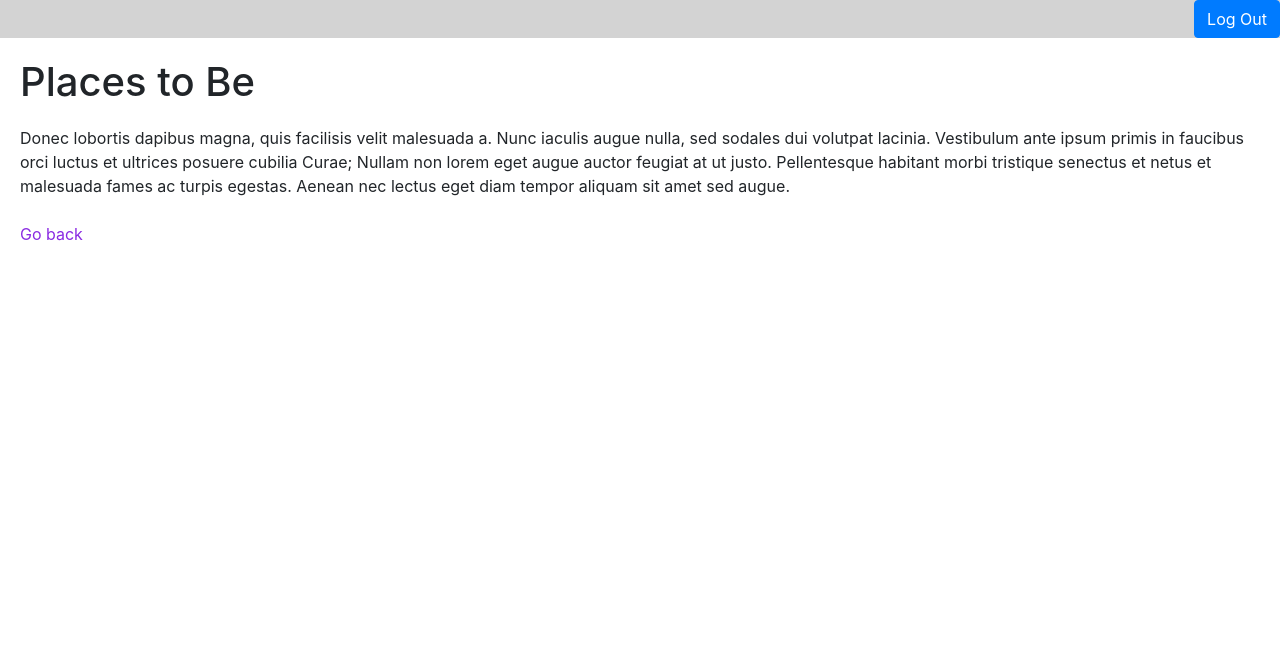
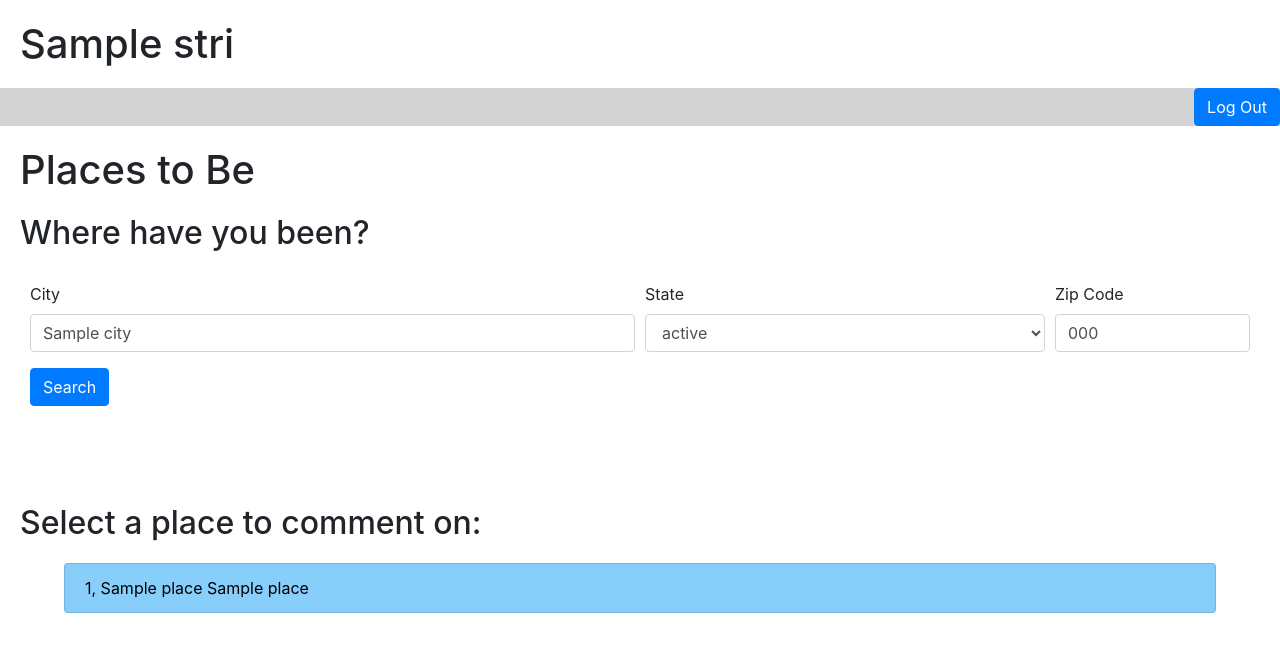
Before and after one commit to nanhrvd/project1, a Flask app: template templates/index.html in a window 1280 px wide. Shown: the top 652 px of the page. Run offline with Flask 2, Linux system fonts and the light colour scheme; the template is opened without the code that fills it: most values are stand-ins (such as "Sample title", 1, 10 or a date in 2020); some libraries are stand-ins or nearby versions.

Commit message:
places inputted, places searchable, cach previous search results and queries

```diff
--- a/application.py
+++ b/application.py
@@ -23,10 +23,92 @@ db = scoped_session(sessionmaker(bind=engine))
 
 @app.route("/")
 def index():
-    # initialize user id
-    if(not 'user_id' in session):
-        session['user_id'] = 0;
-    return render_template('index.html', user_id=session['user_id']);
+    # initialize global varaiables
+    if 'user_id' not in session:
+        session['user_id'] = 0
+    if 'results' not in session:
+        session['results'] = ['']
+    if 'index' not in session:
+        session['index'] = 0
+    if 'query' not in session:
+        session['query'] = ('', '', '')
+    # stri = "no sql"
+
+    # get input data
+    city = request.args.get('city', '')
+    state = request.args.get('state', '')
+    zipreal = request.args.get('zipcode', -1)
+    if zipreal == '':
+        zipcode = int(-1)
+    else:
+        zipcode = int(zipreal)
+
+    # if no input, use last recorded query
+    if (city, state, zipcode) == ('', '', -1):
+        old_query = session['query']
+        city = old_query[0]
+        state = old_query[1]
+        if old_query[2] != '':
+            zipcode = old_query[2]
+
+    # if current query is different from last query and not empty
+    # update query and get new results
+    elif (city, state, zipreal) != session['query']:
+        session['query'] = (city, state, zipreal)
+        sql0 = "SELECT city, state, zipcode, population, lat, long FROM places "
+        # query the zipcode (can't wildcard zipcode b.c it is an integer primary key)
+        if int(zipcode) != -1:
+            # stri = sql0 + "WHERE zipcode= %d" % (int(zipcode))
+            temp = db.execute(sql0 + "WHERE zipcode= %d" % (int(zipcode))).fetchone()
+            subset = [temp]
+
+            if temp is not None:
+                # found location, return to mainpage
+                session['results'] = subset
+                return render_template('index.html',
+                            user_id=session['user_id'],
+                            city=city,
+                            state=state,
+                            zipcode=zipreal,
+                            # stri=stri,
+                            results=subset);
+        # if zipcode fails, try %city% and state, sort by zipcode
+        if city == '' and state == '' :
+            sql1 = ''
+        elif city == '':
+            sql1 = "WHERE lower(state) LIKE lower(:state)"
+        elif state == '':
+            sql1 = "WHERE lower(city) LIKE lower(:like_city)"
+        else:
+            sql1 = "WHERE lower(city) LIKE lower(:like_city) AND state=:state"
+        like_city = "%" + city + "%"
+        sql2 = "SELECT * FROM ("
+        sql3 = ") temp ORDER BY temp.zipcode"
+        arg = {'like_city':like_city, 'state':state}
+        temp = db.execute(sql2+sql0+sql1+sql3, arg).fetchall()
+        # stri=sql2+sql0+sql1+sql3, arg
+        session['results'] = temp
+
+    # get and parse results (should not be None)
+    results = session['results']
+    if results == None:
+        return redirect(url_for('error',
+                                ret='index',
+                                return_message="Go back to the main page!"))
+    elif (results == ['']) or (results == []):
+        subset = results
+    else:
+        index = session['index']
+        results[index*10 : (index+1)*10]
+        subset = results
+
+    return render_template('index.html',
+                            user_id=session['user_id'],
+                            city=city,
+                            state=state,
+                            zipcode=zipreal,
+                            # stri=stri,
+                            results=subset);
 
 @app.route("/logout", methods=["POST","GET"])
 def logout():
@@ -70,7 +152,7 @@ def login():
             return_message="Go back to the main page!"))
 
     # search for user, then check hashed pw
-    row = db.execute("SELECT DISTINCT user_id, password FROM users WHERE username = :username",
+    row = db.execute("SELECT DISTINCT user_id, password FROM users WHERE lower(username) = lower(:username)",
                     {"username": username_form}).fetchone()
     if row is not None:
         m = hashlib.md5()
@@ -124,7 +206,7 @@ def registration():
             error="Please enter both username and password!"))
 
     # check username available
-    row = db.execute("SELECT DISTINCT user_id FROM users WHERE username = :username",
+    row = db.execute("SELECT DISTINCT user_id FROM users WHERE lower(username) = lower(:username)",
                     {"username": username_form}).fetchone()
     if row is not None:
         return redirect(url_for('register',
@@ -140,7 +222,7 @@ def registration():
     db.commit()
 
     # log the user in
-    uid = db.execute("SELECT DISTINCT user_id FROM users WHERE username=:user",
+    uid = db.execute("SELECT DISTINCT user_id FROM users WHERE lower(username) = lower(:user)",
                     {"user": username_form}).fetchone()
     session['user_id'] = uid[0]
     return redirect(url_for('index'))
--- a/static/mystyle.css
+++ b/static/mystyle.css
@@ -1,4 +1,4 @@
-h1, p {
+h1, h2, p {
     margin: 20px;
 }
 
@@ -10,8 +10,24 @@ a {
     background-color:lightgray;
 }
 
+.place_form {
+    margin: 30px;
+}
+
 .login {
-  display: flex;
-  flex-direction: column;
-  align-items: flex-end;
+    display: flex;
+    flex-direction: column;
+    align-items: flex-end;
 }
+
+.places{
+    width: 90%;
+    color: #000;
+    background-color: lightskyblue;
+}
+
+.places:hover {
+    background-color: dodgerblue;
+    color: #000;
+    text-decoration: none;
+}
--- a/templates/error.html
+++ b/templates/error.html
@@ -10,14 +10,14 @@
 
 {% block body %}
     <p>
-        {% if error is none %}
+        {% if error == none %}
         Something went wrong!
         {% else %}
         {{ error }}
         {% endif %}
     </p>
     <p>
-        {% if ret is none or return_message is none %}
+        {% if ret == none or return_message == none %}
         Go back to the last page!
         {% else %}
         <a href={{ ret }}>{{ return_message }}</a>
--- a/templates/index.html
+++ b/templates/index.html
@@ -9,12 +9,96 @@
 {% endblock %}
 
 {% block body %}
-    <p>
-        Donec lobortis dapibus magna, quis facilisis velit malesuada a. Nunc iaculis augue nulla, sed sodales dui volutpat lacinia. Vestibulum ante ipsum primis in faucibus orci luctus et ultrices posuere cubilia Curae; Nullam non lorem eget augue auctor feugiat at ut justo. Pellentesque habitant morbi tristique senectus et netus et malesuada fames ac turpis egestas. Aenean nec lectus eget diam tempor aliquam sit amet sed augue.
-        <br>
-        <br>
-        <a href="{{ url_for('index') }}">Go back</a>
-
-    </p>
+    <h2>Where have you been?</h2>
+	<form class="place_form" method="get" action={{ url_for('index') }}>
+		<div class="form-row">
+			<div class="form-group col-md-6">
+				<label for="inputCity">City</label>
+				<input type="text" name="city" class="form-control" id="inputCity" value="{{ city }}" placeholder="City">
+			</div>
+			<div class="form-group col-md-4">
+				<label for="inputState">State</label>
+				<select id="inputState" name="state" class="form-control">
+					<option value="">N/A</option>
+					{% if state != "" %}
+					<option value="{{ state }}" selected>{{ state }}</option>
+					{% endif %}
+					<option value="AL">AL</option>
+					<option value="AL">AL</option>
+					<option value="AK">AK</option>
+					<option value="AR">AR</option>
+					<option value="AZ">AZ</option>
+					<option value="CA">CA</option>
+					<option value="CO">CO</option>
+					<option value="CT">CT</option>
+					<option value="DC">DC</option>
+					<option value="DE">DE</option>
+					<option value="FL">FL</option>
+					<option value="GA">GA</option>
+					<option value="HI">HI</option>
+					<option value="IA">IA</option>
+					<option value="ID">ID</option>
+					<option value="IL">IL</option>
+					<option value="IN">IN</option>
+					<option value="KS">KS</option>
+					<option value="KY">KY</option>
+					<option value="LA">LA</option>
+					<option value="MA">MA</option>
+					<option value="MD">MD</option>
+					<option value="ME">ME</option>
+					<option value="MI">MI</option>
+					<option value="MN">MN</option>
+					<option value="MO">MO</option>
+					<option value="MS">MS</option>
+					<option value="MT">MT</option>
+					<option value="NC">NC</option>
+					<option value="NE">NE</option>
+					<option value="NH">NH</option>
+					<option value="NJ">NJ</option>
+					<option value="NM">NM</option>
+					<option value="NV">NV</option>
+					<option value="NY">NY</option>
+					<option value="ND">ND</option>
+					<option value="OH">OH</option>
+					<option value="OK">OK</option>
+					<option value="OR">OR</option>
+					<option value="PA">PA</option>
+					<option value="RI">RI</option>
+					<option value="SC">SC</option>
+					<option value="SD">SD</option>
+					<option value="TN">TN</option>
+					<option value="TX">TX</option>
+					<option value="UT">UT</option>
+					<option value="VT">VT</option>
+					<option value="VA">VA</option>
+					<option value="WA">WA</option>
+					<option value="WI">WI</option>
+					<option value="WV">WV</option>
+					<option value="WY">WY</option>
+				</select>
+			</div>
+			<div class="form-group col-md-2">
+				<label for="inputZip">Zip Code</label>
+				<input type="text" name="zipcode" class="form-control" id="inputZip" value="{{ zipcode }}" placeholder="Zip Code">
+			</div>
+		</div>
+		<button type="submit" class="btn btn-primary">Search</button>
+	</form>
+	<br>
+	<br>
+	{% if results != [''] %}
+		{% if results != [] %}
+		<h2>Select a place to comment on:</h2>
+		<form method="get" action="{{ url_for('index') }}">
+			<div class="list-group">
+				{% for place in results %}
+				<button type="button submit" class="list-group-item list-group-item-action places mx-auto">{{ place[0] }}, {{ place[1] }} {{ place[2] }}</li>
+				{% endfor %}
+			</div>
+		</form>
+		{% else %}
+		<h2>No places found, try again!</h2>
+		{% endif %}
+	{% endif %}
 
 {% endblock %}
--- a/templates/layout.html
+++ b/templates/layout.html
@@ -6,9 +6,11 @@
         <title>{% block title %}{% endblock %}</title>
     </head>
     <body>
-		 <div class="d-flex justify-content-end intro">
+        {% if stri is not none %}
+        <h1>{{ stri }}</h1>
+        {% endif %}
+		<div class="d-flex justify-content-end intro">
 		    {% if user_id == 0 %}
-		    <h1>user id is {{ user_id }}</h1>
 		  	<form action="/login" method="post">
                 <div class="input-group">
                     <input type="text" name="username" class="form-control form-control-sm mx-sm-3" placeholder="Username">
@@ -18,9 +20,9 @@
                 </div>
             </form>
             {% else %}
-            	<form action="/logout" method="post">
-                    <button type="button submit" class="btn btn-primary">Log Out</button>
-                </form>
+        	<form action="/logout" method="post">
+                <button type="button submit" class="btn btn-primary">Log Out</button>
+            </form>
             {% endif %}
         </div>
         <h1>{% block heading %}{% endblock%}</h1>
--- a/templates/register.html
+++ b/templates/register.html
@@ -2,7 +2,7 @@
 <html>
     <head>
         <link rel="stylesheet" href="https://stackpath.bootstrapcdn.com/bootstrap/4.1.1/css/bootstrap.min.css" integrity="sha384-WskhaSGFgHYWDcbwN70/dfYBj47jz9qbsMId/iRN3ewGhXQFZCSftd1LZCfmhktB" crossorigin="anonymous">
-        <link rel="stylesheet" href="static/mystyle.css">
+        <link rel="stylesheet" href="{{ url_for('static', filename='mystyle.css') }}">
         <title>Register</title>
     </head>
     <body>
```
Also changed, not shown: zips.csv, 3 other files.
